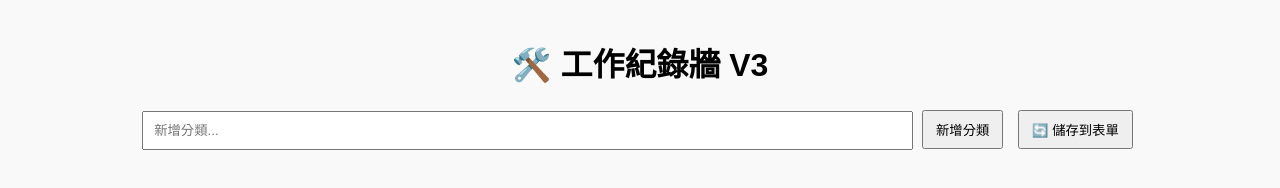
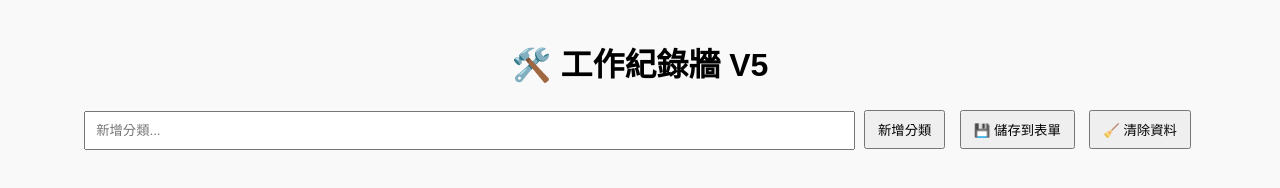
Before and after one commit to r381893/MONEY, a plain HTML site: page index.html in a window 1280 px wide. Drawn offline with Linux system fonts and the light colour scheme.

Commit message:
Update index.html

```diff
--- a/index.html
+++ b/index.html
@@ -3,16 +3,17 @@
 <head>
   <meta charset="UTF-8">
   <meta name="viewport" content="width=device-width, initial-scale=1.0">
-  <title>工作紀錄牆 V3</title>
+  <title>🛠️ 工作紀錄牆 V5</title>
   <link rel="stylesheet" href="style.css">
 </head>
 <body>
-  <h1>🛠️ 工作紀錄牆 V3</h1>
+  <h1>🛠️ 工作紀錄牆 V5</h1>
 
   <div class="controls">
     <input type="text" id="newCategory" placeholder="新增分類...">
     <button onclick="addCategory()">新增分類</button>
-    <button onclick="saveToGoogle()">🔄 儲存到表單</button>
+    <button onclick="saveToGoogle()">💾 儲存到表單</button>
+    <button onclick="clearLocal()">🧹 清除資料</button>
   </div>
 
   <div id="wall"></div>
```
